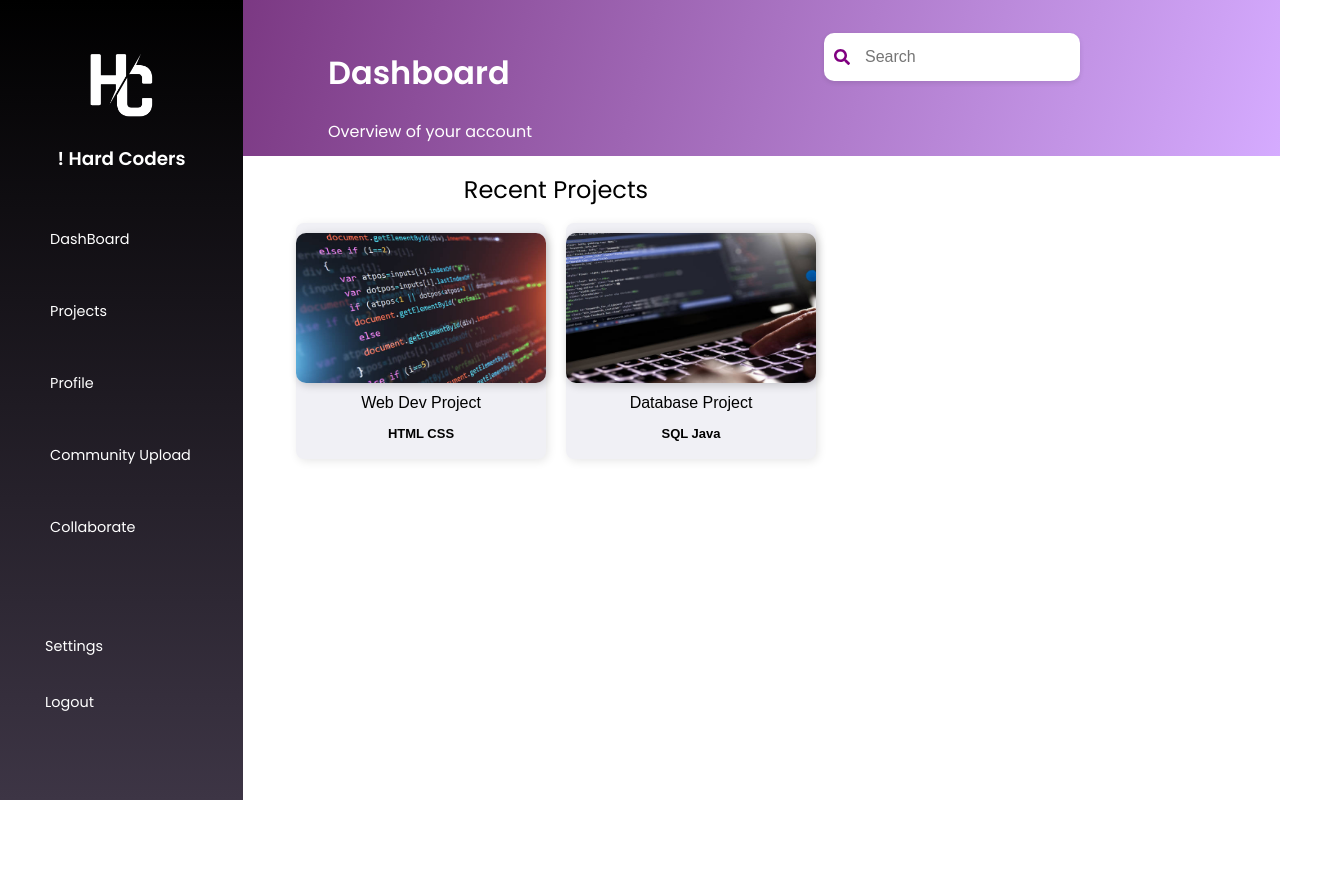
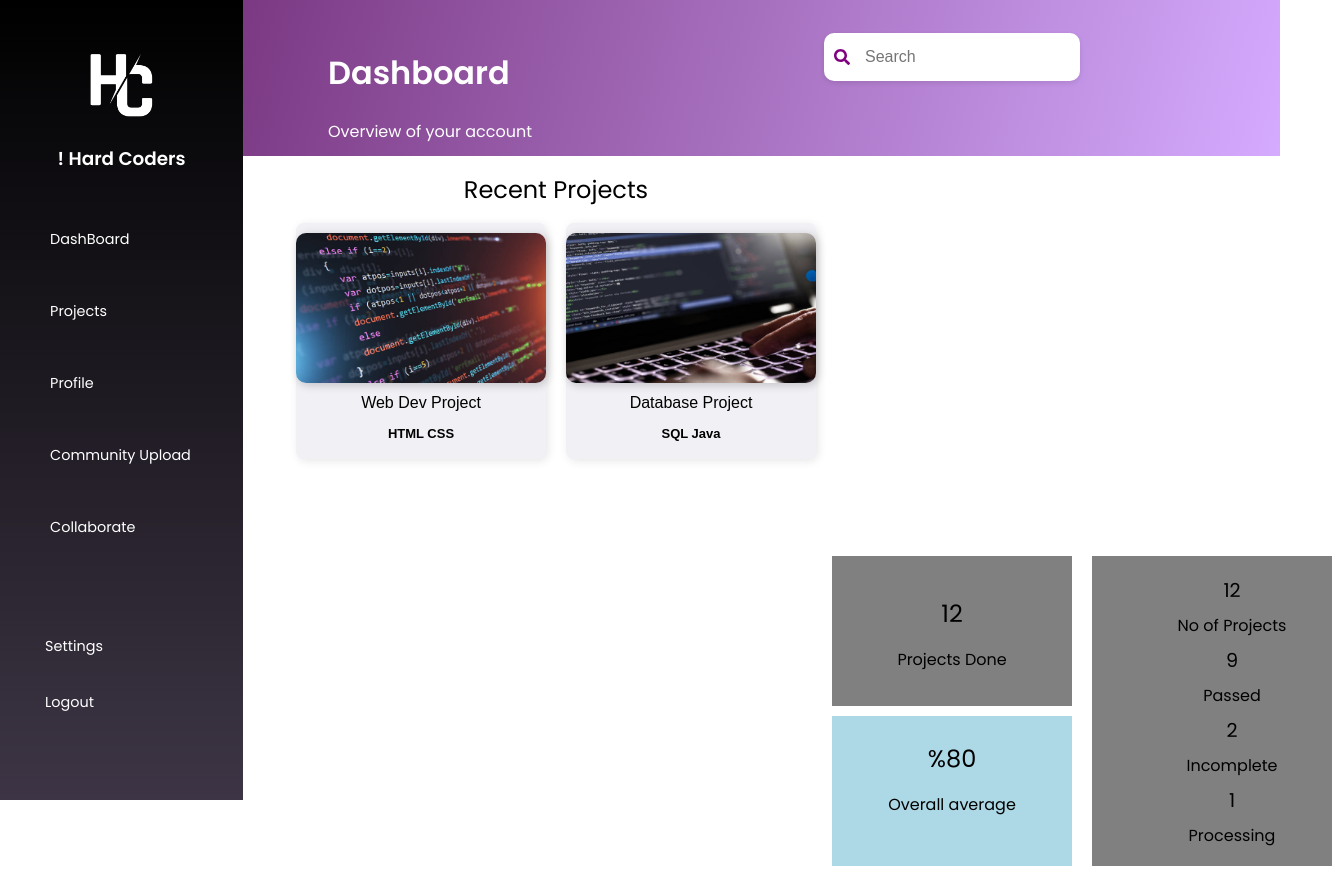
Before and after one commit to eyyt2309/NTUWIT-Hackathon, a React (Vite) app in the folder frontend/: page /dashboard in a window 1280 px wide. Shown: the whole page, 1332 px wide, since content can reach past the window. Before the commit the page ends 800 px from the top, so only its background shows below. Built offline with nearby package versions, Linux system fonts and the light colour scheme; grey boxes are pictures that could not be loaded.

Commit message:
added dashboard projects

```diff
--- /dev/null
+++ b/frontend/src/components/ProjectHUD.tsx
@@ -0,0 +1,40 @@
+import "../css/ProjectHUD.css";
+
+function ProjectHUD() {
+  return (
+    <div className="projecthud-container">
+      <div className="projectsdone-average-container">
+        <div className="projectsdone">
+          <p className="title-projectsdone">12</p>
+          <p className="subscript">Projects Done</p>
+        </div>
+        <div className="projectaverage">
+          <p className="percentage-number">%80</p>
+          <p className="average-text">Overall average</p>
+        </div>
+      </div>
+      <div className="projectsinfo-container">
+        <ul className="projectsinfo-list">
+          <li className="list-item">
+            <p className="big-script">12</p>
+            <p className="small-script">No of Projects</p>
+          </li>
+          <li className="list-item">
+            <p className="big-script">9</p>
+            <p className="small-script">Passed</p>
+          </li>
+          <li className="list-item">
+            <p className="big-script">2</p>
+            <p className="small-script">Incomplete</p>
+          </li>
+          <li className="list-item">
+            <p className="big-script">1</p>
+            <p className="small-script">Processing</p>
+          </li>
+        </ul>
+      </div>
+    </div>
+  );
+}
+
+export default ProjectHUD;
--- /dev/null
+++ b/frontend/src/css/ProjectHUD.css
@@ -0,0 +1,77 @@
+.projecthud-container {
+  width: 500px;
+  height: 310px;
+  display: flex;
+  position: relative;
+  left: 65%;
+  bottom: 50%;
+  gap: 20px;
+  margin: 0px;
+  padding: 0px;
+  border: 0px;
+}
+
+.projectsdone-average-container {
+  width: 50%;
+  height: 100%;
+  padding: 0px;
+  margin: 0px;
+}
+.projectsdone {
+  width: 100%;
+  height: 150px;
+  background-color: gray;
+  text-align: center;
+  margin-bottom: 10px;
+}
+.projectaverage {
+  width: 100%;
+  height: 150px;
+  background-color: lightblue;
+  align-items: center;
+  text-align: center;
+  margin-top: 10px;
+}
+
+.title-projectsdone,
+.percentage-number {
+  font-size: x-large;
+  font-weight: 300;
+  margin: 0px;
+}
+
+.title-projectsdone {
+  padding-top: 40px;
+}
+
+.subscript {
+  margin: 16px;
+}
+
+.percentage-number,
+.average-text {
+  position: relative;
+  top: 25px;
+}
+.projectsinfo-container {
+  width: 50%;
+  height: 310px;
+  background-color: gray;
+}
+
+.projectsinfo-list {
+  height: 100%;
+  width: auto;
+  text-align: center;
+}
+
+.big-script,
+.small-script {
+  margin: 0px;
+  padding: 4px;
+}
+
+.big-script {
+  font-size: larger;
+  font-weight: 300;
+}
--- a/frontend/src/pages/Dashboard.tsx
+++ b/frontend/src/pages/Dashboard.tsx
@@ -1,3 +1,4 @@
+import ProjectHUD from "../components/ProjectHUD";
 import RecentProjects from "../components/RecentProjects";
 import "../css/Dashboard.css";
 import { useEffect, useState } from "react";
@@ -5,10 +6,8 @@ import { useEffect, useState } from "react";
 function Dashboard() {
   return (
     <div className="dashboard_container">
-      <div className="recent+leader-container">
-        <RecentProjects />
-      </div>
-      <div className="project-container"></div>
+      <RecentProjects />
+      <ProjectHUD />
     </div>
   );
 }
```
